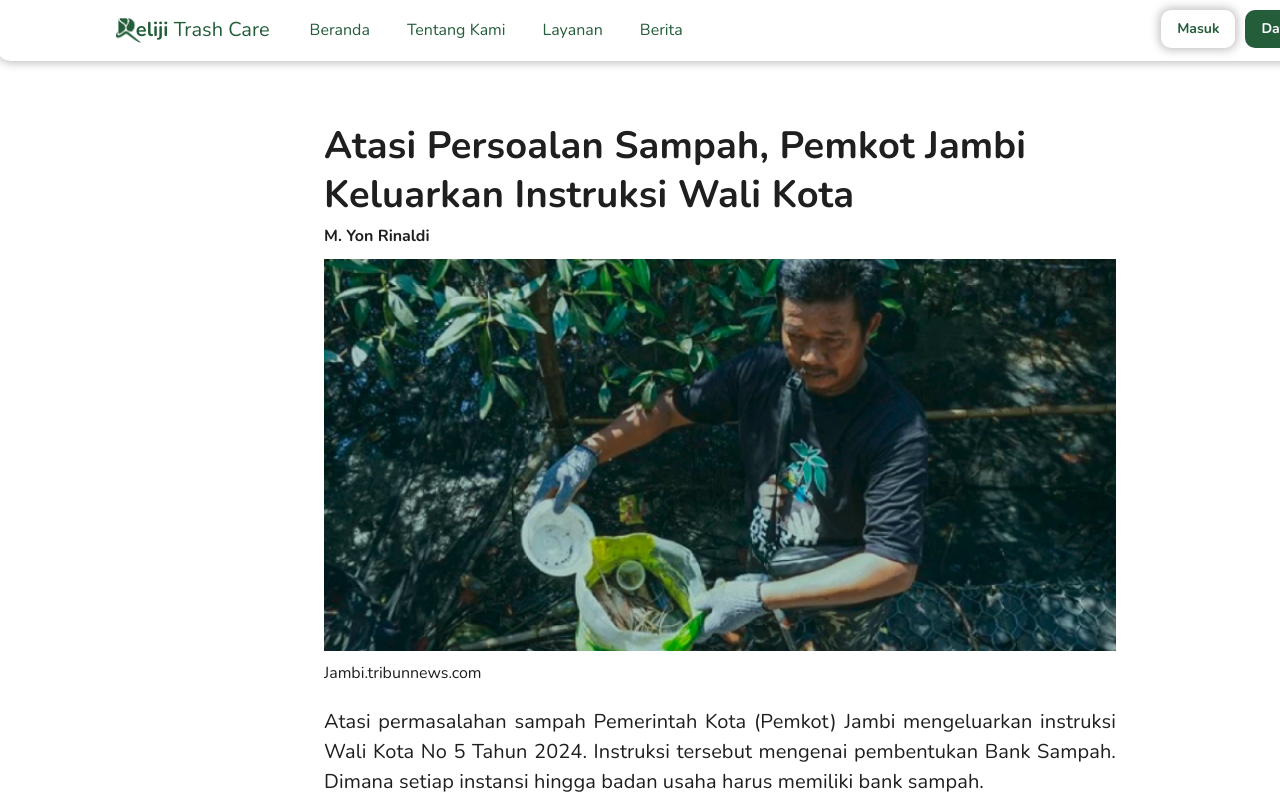
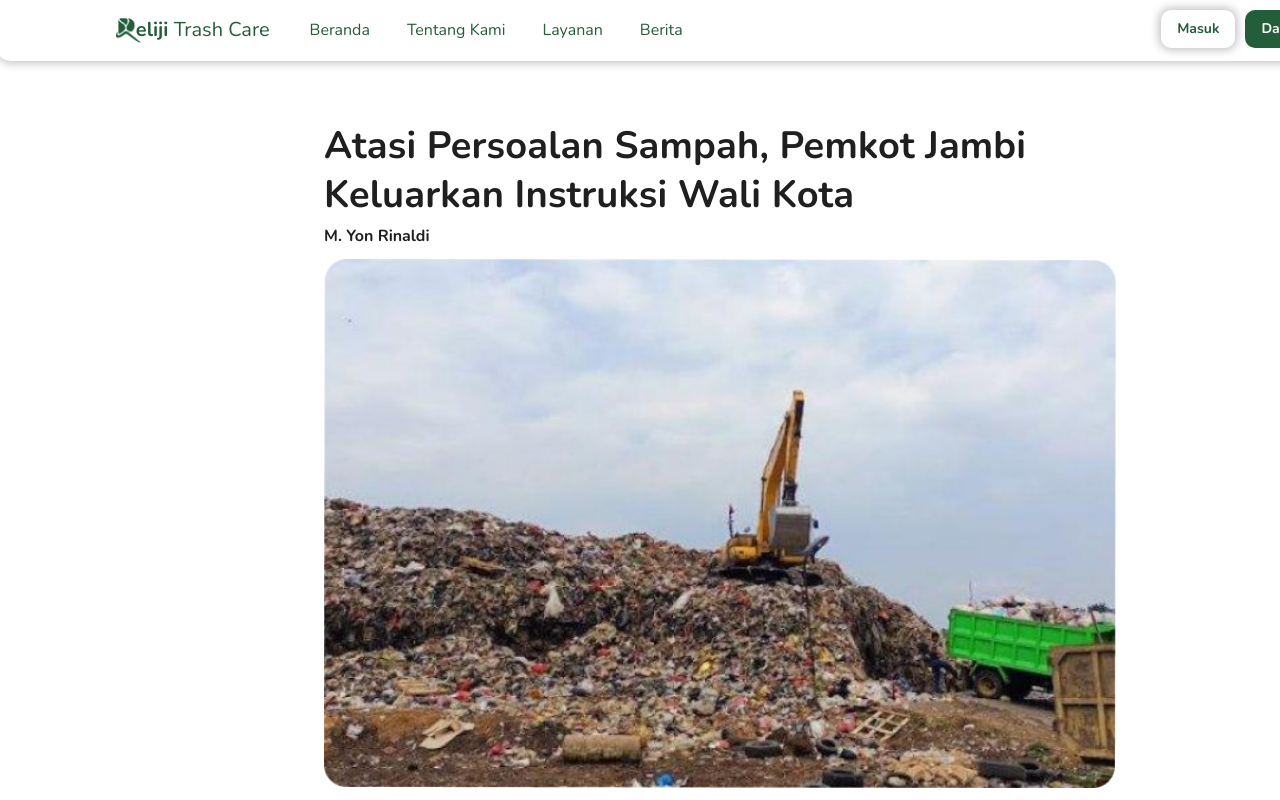
Before and after one commit to Reliji-Trash-Care/Front-End, a React (Vite) app: page /beritadetaillatest in a window 1280 px wide. Shown: the top 800 px of the page. Built offline with nearby package versions, Linux system fonts and the light colour scheme.

Commit message:
beritadetaillatest

```diff
--- a/src/screens/BeritaDetailLatest/BeritaDetailLatest.jsx
+++ b/src/screens/BeritaDetailLatest/BeritaDetailLatest.jsx
@@ -18,14 +18,14 @@ export const BeritaDetailLatest = () => {
         </div>
         <ContainerBerita2
           className="!absolute !left-[324px] !top-[122px]"
-          ramadhanMomentum="../../../static/img/ramadhan-momentum-untuk-menyadari-bahaya-sampah-1710922717-1-1.png"
+          ramadhanMomentum="../../../static/img/sampah-di-tpa-talang-gulo-kota-jambi-5-1.png"
           ramadhanMomentumClassName="![object-fit:unset]"
           text="Atasi Persoalan Sampah, Pemkot Jambi Keluarkan Instruksi Wali Kota"
           text1="Jambi.tribunnews.com"
           text2="M. Yon Rinaldi"
         />
         <div className="inline-flex flex-col items-center justify-center gap-[24px] absolute top-[708px] left-[324px]">
-          <p className="relative w-[792px] mt-[-1.00px] font-heading-7-regular font-[number:var(--heading-7-regular-font-weight)] text-tersier-2 text-[length:var(--heading-7-regular-font-size)] text-justify tracking-[var(--heading-7-regular-letter-spacing)] leading-[var(--heading-7-regular-line-height)] [font-style:var(--heading-7-regular-font-style)]">
+          <p className="relative w-[792px] mt-[120.00px] font-heading-7-regular font-[number:var(--heading-7-regular-font-weight)] text-tersier-2 text-[length:var(--heading-7-regular-font-size)] text-justify tracking-[var(--heading-7-regular-letter-spacing)] leading-[var(--heading-7-regular-line-height)] [font-style:var(--heading-7-regular-font-style)]">
             Atasi permasalahan sampah Pemerintah Kota (Pemkot) Jambi mengeluarkan instruksi Wali Kota No 5 Tahun 2024.
             Instruksi tersebut mengenai pembentukan Bank Sampah. Dimana setiap instansi hingga badan usaha harus
             memiliki bank sampah.
--- a/src/screens/LandingPage/LandingPage.jsx
+++ b/src/screens/LandingPage/LandingPage.jsx
@@ -1,4 +1,5 @@
 import React from "react";
+import { Link } from 'react-router-dom';
 import { Button } from "../../components/Button";
 import { ContainerBerita } from "../../components/ContainerBerita";
 import { Footer } from "../../components/Footer";
@@ -93,7 +94,7 @@ export const LandingPage = () => {
                   <p className="relative flex-1 mt-[-1.00px] font-heading-8-bold font-[number:var(--heading-8-bold-font-weight)] text-variable-collection-pure-black text-[length:var(--heading-8-bold-font-size)] tracking-[var(--heading-8-bold-letter-spacing)] leading-[var(--heading-8-bold-line-height)] [font-style:var(--heading-8-bold-font-style)]">
                     Atasi Persoalan Sampah, Pemkot Jambi Keluarkan Instruksi Wali Kota
                   </p>
-                  <img className="relative flex-[0_0_auto]" alt="Icon wrap" src="../../../static/img/icon-wrap-5.svg" />
+                  <Link to="/beritadetaillatest"><img className="relative flex-[0_0_auto]" alt="Icon wrap" src="../../../static/img/icon-wrap-5.svg" /></Link>
                 </div>
                 <p className="mb-[-75.00px] relative self-stretch font-body-2-regular font-[number:var(--body-2-regular-font-weight)] text-tersier-2 text-[length:var(--body-2-regular-font-size)] tracking-[var(--body-2-regular-letter-spacing)] leading-[var(--body-2-regular-line-height)] [font-style:var(--body-2-regular-font-style)]">
                   Atasi permasalahan sampah Pemerintah Kota (Pemkot) Jambi mengeluarkan instruksi Wali Kota No 5 Tahun
```
